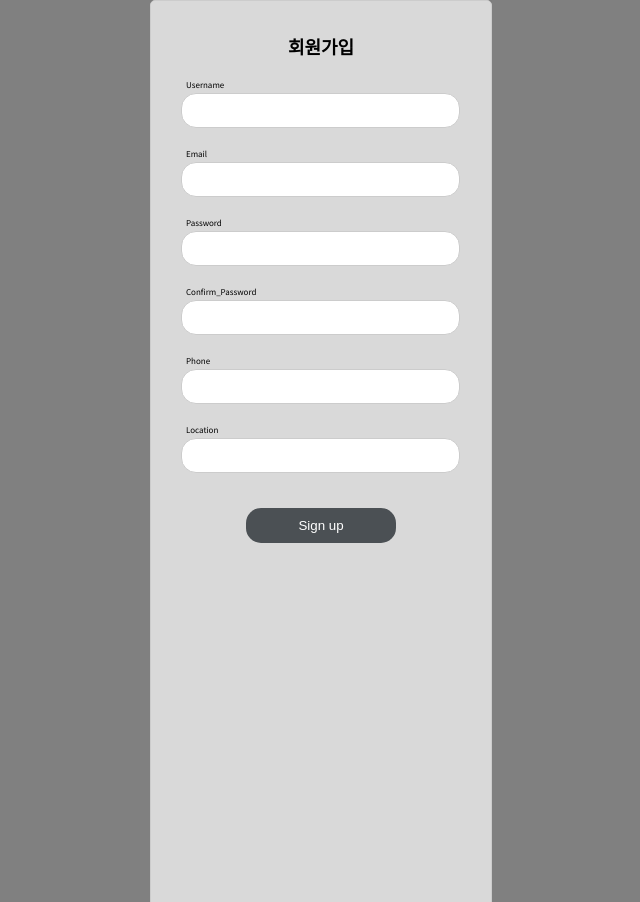
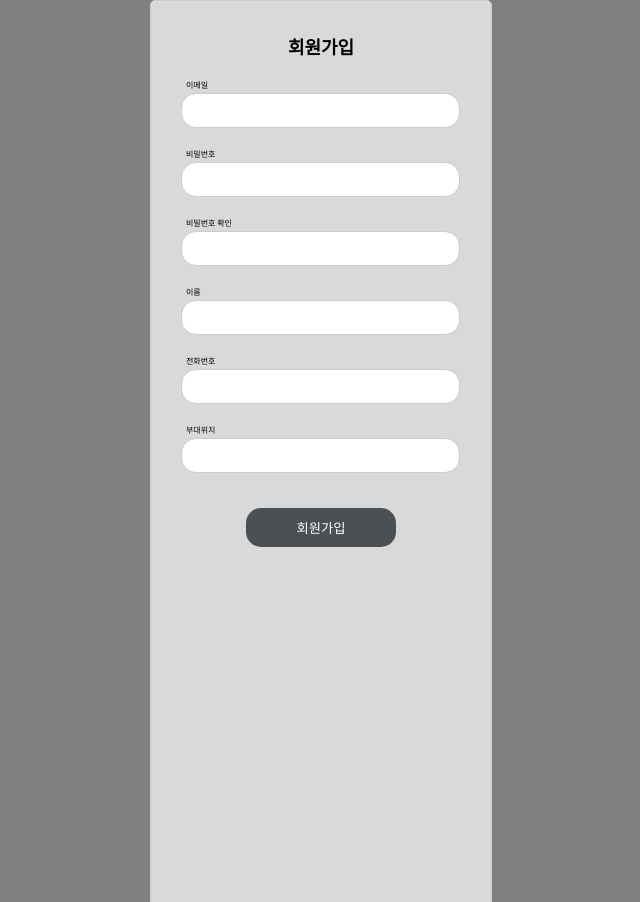
Before and after one commit to ROKATAXI/taxiRoka, a Django app: page /user/signup/ in a window 1280 px wide. Shown: the whole page, without its empty margins (319-959 px from the left). Run offline with Django 4.2, Linux system fonts and the light colour scheme; some libraries are stand-ins or nearby versions.

Commit message:
style: user/main 수정

```diff
--- a/templates/user/login.html
+++ b/templates/user/login.html
@@ -115,7 +115,7 @@
                         type="text"
                         class="form-control"
                         name="email"
-                        placeholder="아이디를 입력하세요"
+                        placeholder="이메일을 입력하세요"
                     />
                 </div>
 
--- a/templates/user/signup.html
+++ b/templates/user/signup.html
@@ -142,15 +142,11 @@
             {% csrf_token %}
             <h1>회원가입</h1>
             <div class="form-group">
-                <label for="inputName">Username</label>
-                <input class="form-control" id="inputName" name="username" />
-            </div>
-            <div class="form-group">
-              <label for="inputEmail3">Email</label>
+              <label for="inputEmail3">이메일</label>
               <input type="email" class="form-control" id="inputEmail3" name="email" />
             </div>
             <div class="form-group">
-              <label for="inputPassword3">Password</label>
+              <label for="inputPassword3">비밀번호</label>
               <input
                 type="password"
                 class="form-control"
@@ -159,8 +155,7 @@
               />
             </div>
             <div class="form-group">
-
-              <label for="inputPassword3">Confirm_Password</label>
+              <label for="inputPassword3">비밀번호 확인</label>
               <input
                 type="password"
                 class="form-control"
@@ -169,14 +164,18 @@
               />
             </div>
             <div class="form-group">
-              <label for="inputPhone">Phone</label>
+                <label for="inputName">이름</label>
+                <input class="form-control" id="inputName" name="username" />
+            </div>
+            <div class="form-group">
+              <label for="inputPhone">전화번호</label>
               <input type="tel" class="form-control" id="inputPhone" name="phone" />
             </div>
             <div class="form-group">
-              <label for="inputLocation">Location</label>
+              <label for="inputLocation">부대위치</label>
               <input type="text" class="form-control" id="inputLocation" name="location" />
             </div>
-            <button type="submit" id="signupBtn">Sign up</button>
+            <button type="submit" id="signupBtn">회원가입</button>
 
           </form>
     </div>
```
Also changed, not shown: templates/user/main.html (+5 -5 lines).
